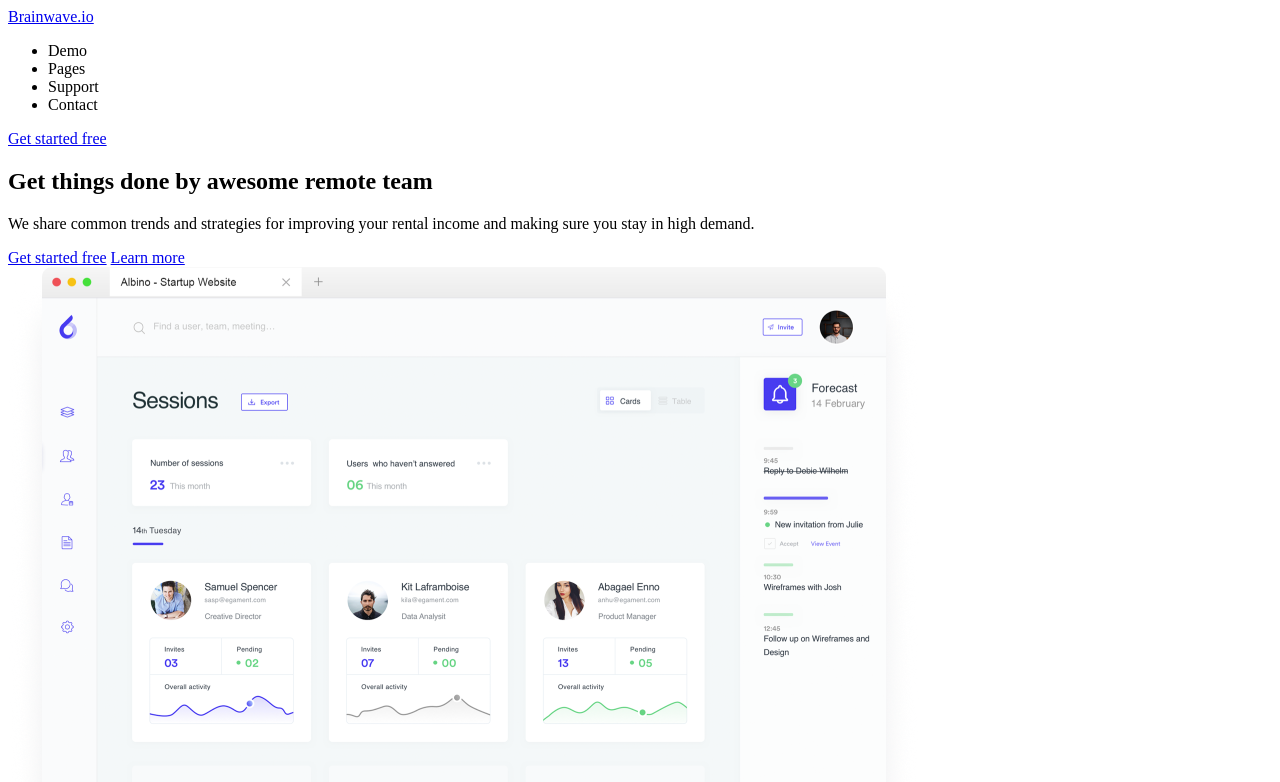
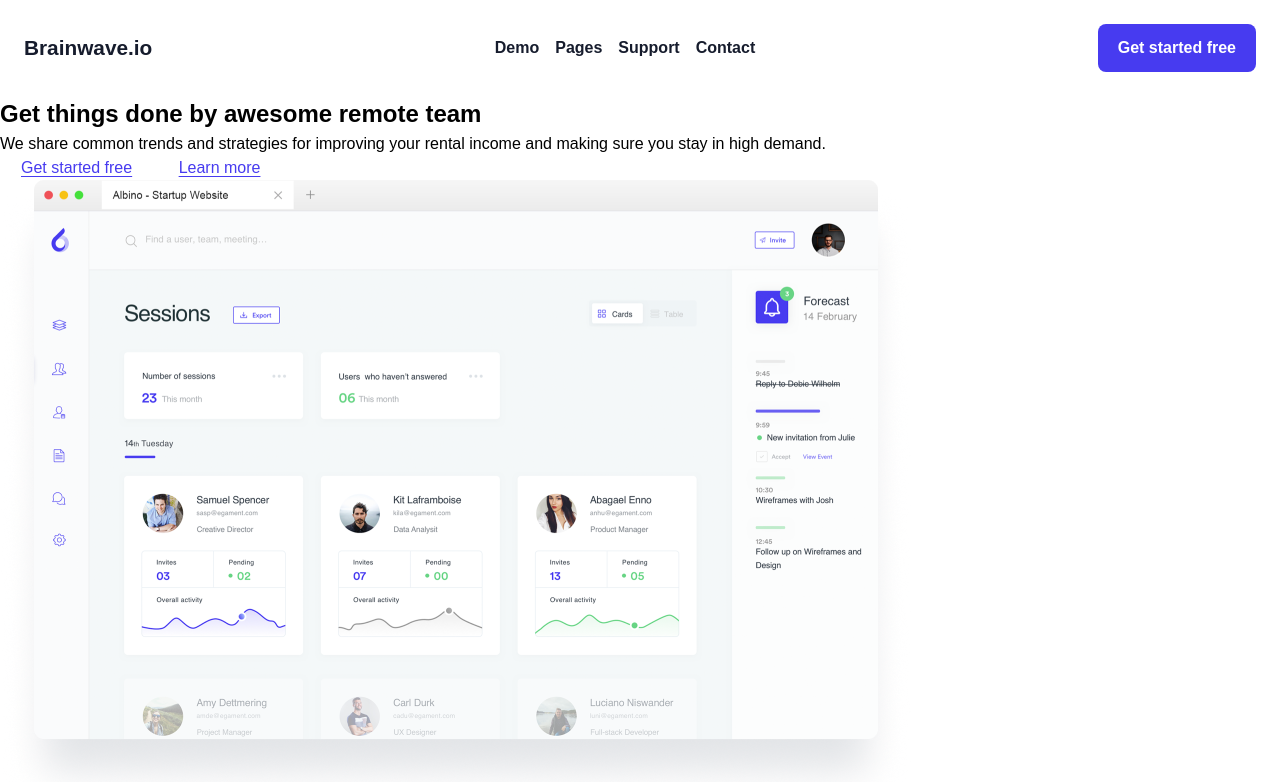
Before and after one commit to aureldvx/css-challenge, a plain HTML site: page index.html in a window 1280 px wide. Shown: the top 782 px of the page. Drawn offline with Linux system fonts and the light colour scheme; a web font is replaced by a local one.

Commit message:
feat: add styles for header (with layers support)

```diff
--- a/index.html
+++ b/index.html
@@ -4,20 +4,24 @@
     <meta charset="utf-8" />
     <meta name="viewport" content="width=device-width, initial-scale=1" />
     <title>Ma landing page</title>
+    <link rel="preconnect" href="https://fonts.bunny.net">
+    <link href="https://fonts.bunny.net/css?family=be-vietnam-pro:400,700" rel="stylesheet" />
     <link rel="stylesheet" href="style.css" />
   </head>
   <body>
-    <header>
-      <a href="#!">Brainwave.io</a>
-      <nav>
-        <ul role="navigation">
-          <li><a>Demo</a></li>
-          <li><a>Pages</a></li>
-          <li><a>Support</a></li>
-          <li><a>Contact</a></li>
-        </ul>
-      </nav>
-      <a href="#!">Get started free</a>
+    <header class="site-header">
+      <div class="site-header__container">
+        <a href="#!" class="logo">Brainwave.io</a>
+        <nav>
+          <ul role="navigation">
+            <li><a href="#!">Demo</a></li>
+            <li><a href="#!">Pages</a></li>
+            <li><a href="#!">Support</a></li>
+            <li><a href="#!">Contact</a></li>
+          </ul>
+        </nav>
+        <a href="#!" class="btn btn--primary">Get started free</a>
+      </div>
     </header>
     <main>
       <section>
@@ -26,8 +30,8 @@
           We share common trends and strategies for improving your rental income
           and making sure you stay in high demand.
         </p>
-        <a href="#!">Get started free</a>
-        <a href="#!">Learn more</a>
+        <a href="#!"class="btn btn--large">Get started free</a>
+        <a href="#!"class="btn btn--large">Learn more</a>
       </section>
       <section>
         <img src="public/image.png" alt="" />
--- a/style.css
+++ b/style.css
@@ -0,0 +1,137 @@
+@layer reset, variables, styles, components, utilities;
+
+@layer reset {
+	/*
+		Josh's Custom CSS Reset
+		https://www.joshwcomeau.com/css/custom-css-reset/
+	*/
+	*, *::before, *::after {
+		box-sizing: border-box;
+	}
+	* {
+		margin: 0;
+	}
+	body {
+		line-height: 1.5;
+		-webkit-font-smoothing: antialiased;
+	}
+	img, picture, video, canvas, svg {
+		display: block;
+		max-width: 100%;
+	}
+	input, button, textarea, select {
+		font: inherit;
+	}
+	p, h1, h2, h3, h4, h5, h6 {
+		overflow-wrap: break-word;
+	}
+	a {
+		color: var(--color-primary);
+		text-underline-offset: 3px;
+		text-decoration-skip-ink: none;
+	}
+}
+
+@layer variables {
+	:root {
+		--color-primary: #473BF0;
+		--color-light: #FFFFFF;
+		--color-dark: #161C2D;
+		--font-sans: 'Be Vietnam Pro', sans-serif;
+	}
+}
+
+@layer components {
+	.btn {
+		border-radius: 8px;
+		padding-inline: 20px;
+		padding-block: 12px;
+	}
+	.btn--large {
+		padding: 21px;
+	}
+	.btn--primary {
+		color: var(--color-light);
+		background-color: var(--color-primary);
+	}
+}
+
+@layer styles {
+	html, body {
+		font-family: var(--font-sans);
+	}
+
+	.site-header {
+		position: sticky;
+		inset-block-start: 0;
+		inline-size: 100%;
+		background-color: var(--color-light);
+		z-index: 99;
+	}
+
+	.site-header__container {
+		display: flex;
+		justify-content: space-between;
+		align-items: center;
+		flex-wrap: wrap;
+		padding: 24px;
+		position: relative;
+		gap: 16px;
+	}
+
+	.site-header ul[role="navigation"] {
+		list-style-type: none;
+		padding-inline-start: 0;
+	}
+
+	.site-header ul[role="navigation"] > li a {
+		padding: 12px 24px;
+		display: block;
+	}
+
+	.site-header .logo {
+		font-size: 1.3rem;
+	}
+
+	.site-header a {
+		text-decoration: none;
+		color: var(--color-dark);
+		font-weight: 700;
+	}
+
+	.site-header__container > nav {
+		position: absolute;
+		inline-size: 100%;
+		inset-inline-start: 0;
+		inset-block-start: 100%;
+		background-color: var(--color-light);
+	}
+
+	@media screen and (min-width: 720px) {
+		.site-header {
+			background-color: #FFFFFFA1;
+		}
+
+		.site-header ul[role="navigation"] {
+			display: flex;
+			gap: 16px;
+		}
+
+		.site-header__container > nav {
+			position: static;
+			inline-size: auto;
+			background-color: transparent;
+		}
+
+		.site-header ul[role="navigation"] > li a {
+			padding: 0;
+			display: inline;
+		}
+	}
+}
+
+@layer utilities {
+	.text-xl {
+
+	}
+}
```
Also changed, not shown: 1 other file.
